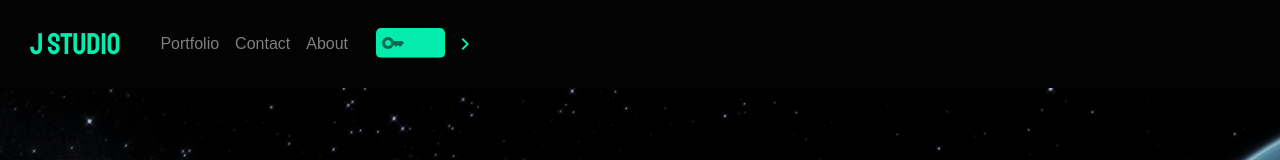
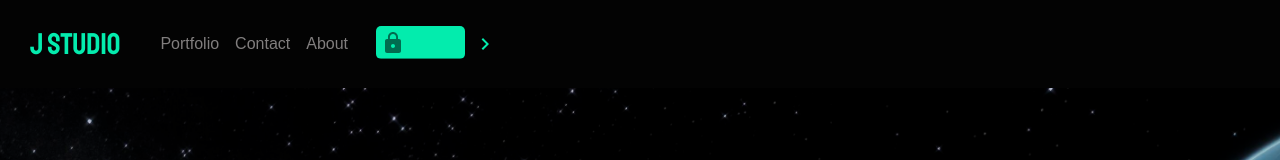
Before and after one commit to Truecoding4life/JStudio-React, a React (Vite) app in the folder client/: page / in a window 1280 px wide. Both pictures are taken after a click on the button 376 px from the left and 44 px from the top of the page. Shown: the top 160 px of the page. Built offline with nearby package versions, Linux system fonts and the light colour scheme; a web font is replaced by a local one.

Commit message:
changes password box

```diff
--- a/client/src/components/Navbar/Navbar.jsx
+++ b/client/src/components/Navbar/Navbar.jsx
@@ -104,7 +104,7 @@ export default function NavbarLi() {
               close={handleClose}
             ></LoginMenu>
           ) : (
-            <div className="ms-auto">
+            <div >
               {showPasswordBox ? (
                 <PasswordBox logIn={setShowPasswordBox}></PasswordBox>
               ) : (
--- a/client/src/components/Navbar/PasswordBox.jsx
+++ b/client/src/components/Navbar/PasswordBox.jsx
@@ -1,7 +1,7 @@
 import IconButton from "@mui/material/IconButton";
 import KeyboardArrowRightIcon from "@mui/icons-material/KeyboardArrowRight";
 import Input from "@mui/material/Input";
-import KeyIcon from "@mui/icons-material/Key";
+import LockIcon from '@mui/icons-material/Lock';
 import InputAdornment from "@mui/material/InputAdornment";
 import { LOGIN_USER } from "../../ulti/mutations";
 import { useMutation } from "@apollo/client";
@@ -33,15 +33,15 @@ const PasswordBox = ({ logIn }) => {
         type="password"
         startAdornment={
           <InputAdornment position="start">
-            <KeyIcon />
+            <LockIcon />
           </InputAdornment>
         }
         style={{
           backgroundColor: "#04fab8f1",
           borderRadius: "5px",
           padding: "5px",
-          width: "69px",
-          height: "30px",
+          width: "89px",
+          height: "33px",
           color: "#141517fc",
           marginLeft: "20px",
           fontFamily: "Roboto",
```
